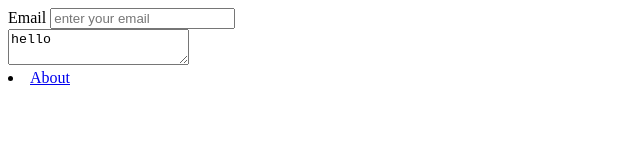
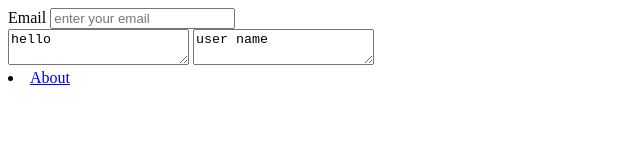
Before and after one commit to Aravindakksan/html-project, a plain HTML site: page contact.html in a window 1280 px wide. Shown: the whole page, without its empty margins (0-640 px from the left). Drawn offline with Linux system fonts and the light colour scheme.

Commit message:
added a user name text area in contact form

```diff
--- a/contact.html
+++ b/contact.html
@@ -11,6 +11,7 @@
         <input type="email" placeholder="enter your email"/>
         <br>
         <textarea>hello</textarea>
+        <textarea>user name</textarea>
         <li><a href="./index.html">About</a></li>
     </form>
 </body>
```
